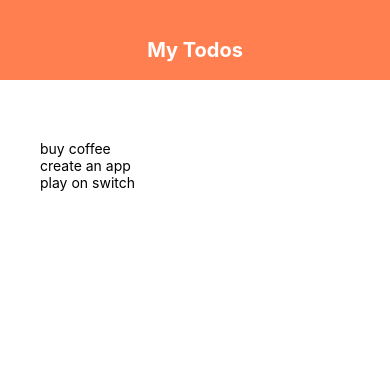
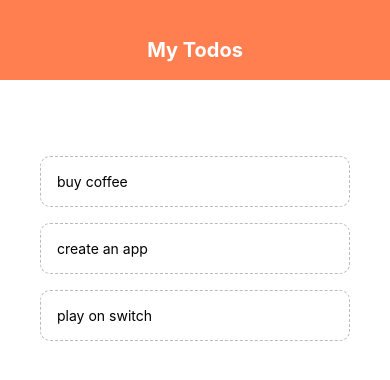
Before and after one commit to knikhil352000/ListApp, a React Native app: screen / in a window 390 px wide. Shown: the top 380 px of the page. Built offline with nearby package versions, Linux system fonts and the light colour scheme.

Commit message:
Styling the list Item

```diff
--- a/App.js
+++ b/App.js
@@ -2,6 +2,7 @@ import {StatusBar} from "expo-status-bar";
 import React, {useState} from "react";
 import {Button, FlatList, ScrollView, StyleSheet, Text, TextInput, TouchableOpacity, View} from "react-native";
 import Header  from "./components/Header";
+import TodoItem from "./components/TodoItem";
 
 export default function App() {
   const [todos, setTodos] = useState([
@@ -9,6 +10,12 @@ export default function App() {
     {text: 'create an app', key: '2'},
     {text: 'play on switch', key: '3'}
   ])
+
+  const pressHandler = (key) => {
+    setTodos((prevTodos) => {
+         return prevTodos.filter(todo => todo.key != key)
+    })
+  }
   return (
     <View style={styles.container}>
       {/* header  */}
@@ -19,7 +26,7 @@ export default function App() {
           <FlatList
             data={todos}
             renderItem={({ item }) => (
-              <Text>{item.text}</Text>
+              <TodoItem item={item} pressHandler={pressHandler}/>
             )}/>
         </View>
       </View>
--- /dev/null
+++ b/components/TodoItem.js
@@ -0,0 +1,22 @@
+import { StatusBar } from "expo-status-bar";
+import React, { useState } from "react";
+import { Button, FlatList, ScrollView, StyleSheet, Text, TextInput, TouchableOpacity, View } from "react-native";
+
+export default function TodoItem({ item, pressHandler }) {
+    return (
+        <TouchableOpacity style={styles.item} onPress={() => pressHandler(item.key)}>
+            <Text>{item.text}</Text>
+        </TouchableOpacity>
+    )
+}
+
+const styles = StyleSheet.create({
+    item: {
+        padding: 16,
+        marginTop: 16,
+        borderColor: '#bbb',
+        borderWidth:1,
+        borderStyle: 'dashed',
+        borderRadius: 10
+    }
+})
```
